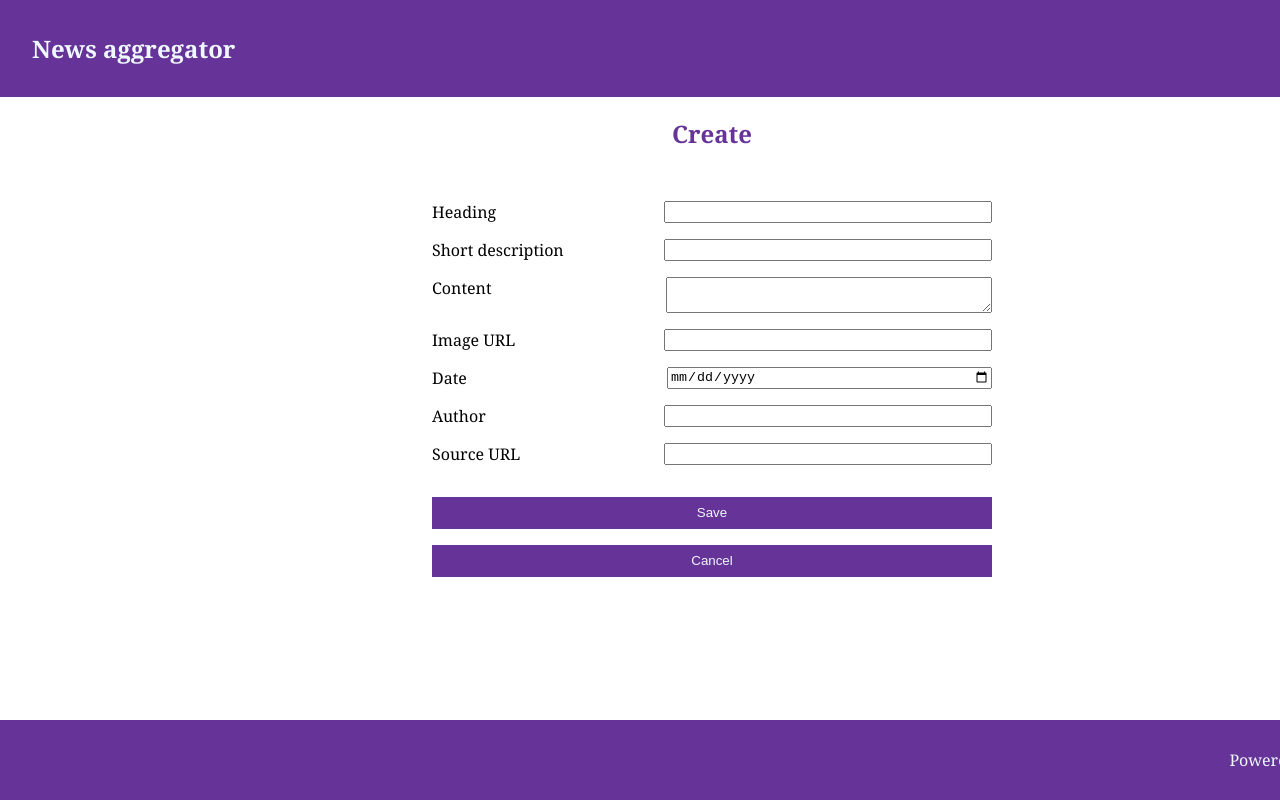
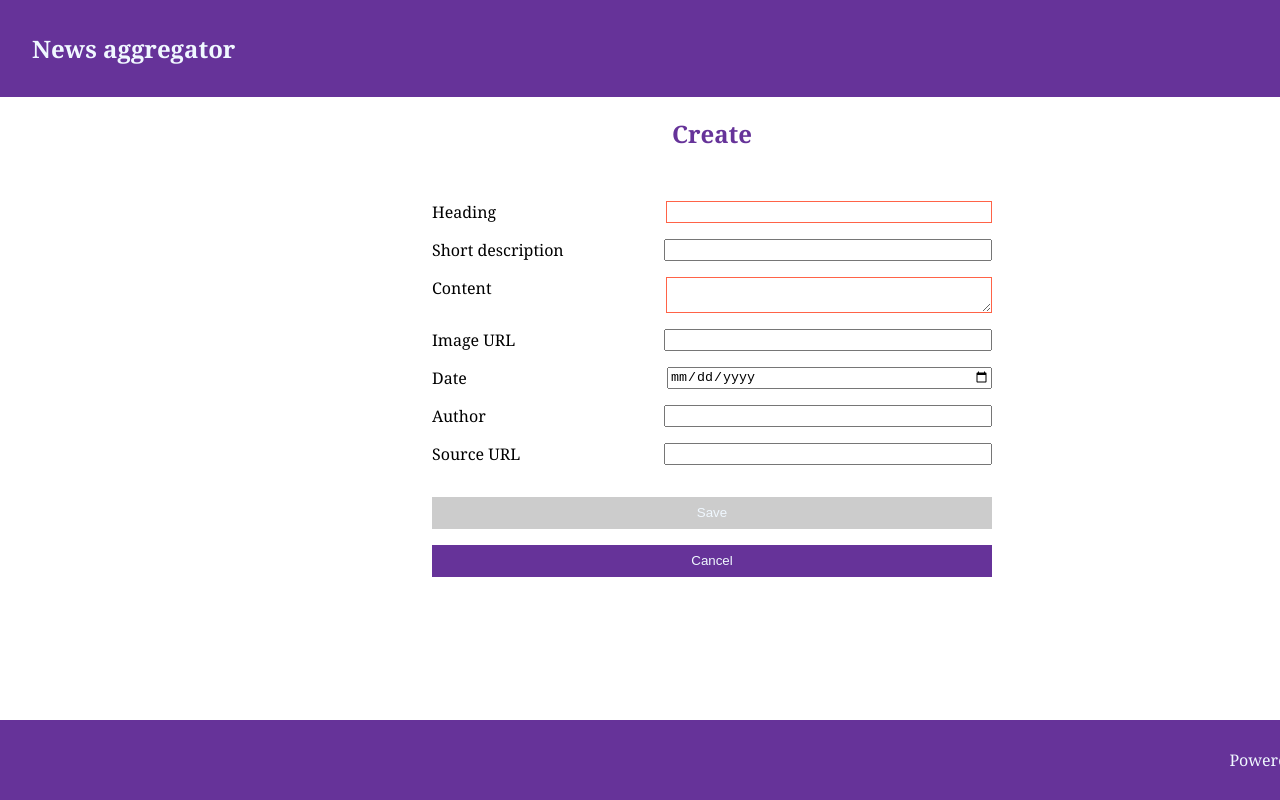
Before and after one commit to gubnich/frontcamp, an Angular app in the folder frontcamp/: page / in a window 1280 px wide. Both pictures are taken after typing "Sample" into the empty fields and a click on the button "Add Article". Shown: the top 800 px of the page. Built offline with nearby package versions, Linux system fonts and the light colour scheme.

Commit message:
add styles for disabled and invalid states

```diff
--- a/frontcamp/src/app/components/button/button.component.css
+++ b/frontcamp/src/app/components/button/button.component.css
@@ -10,3 +10,8 @@
 .button:hover {
   box-shadow: 0 0 1px 1px #663399;
 }
+
+.button[disabled] {
+  background-color: #cccccc;
+  box-shadow: none;
+}
--- a/frontcamp/src/app/components/form/form.component.css
+++ b/frontcamp/src/app/components/form/form.component.css
@@ -17,6 +17,10 @@
   max-width: 20rem;
 }
 
+.userInput.ng-invalid {
+  border: 1px solid #ff6347;
+}
+
 .button {
   height: 2rem;
   display: block;
```
